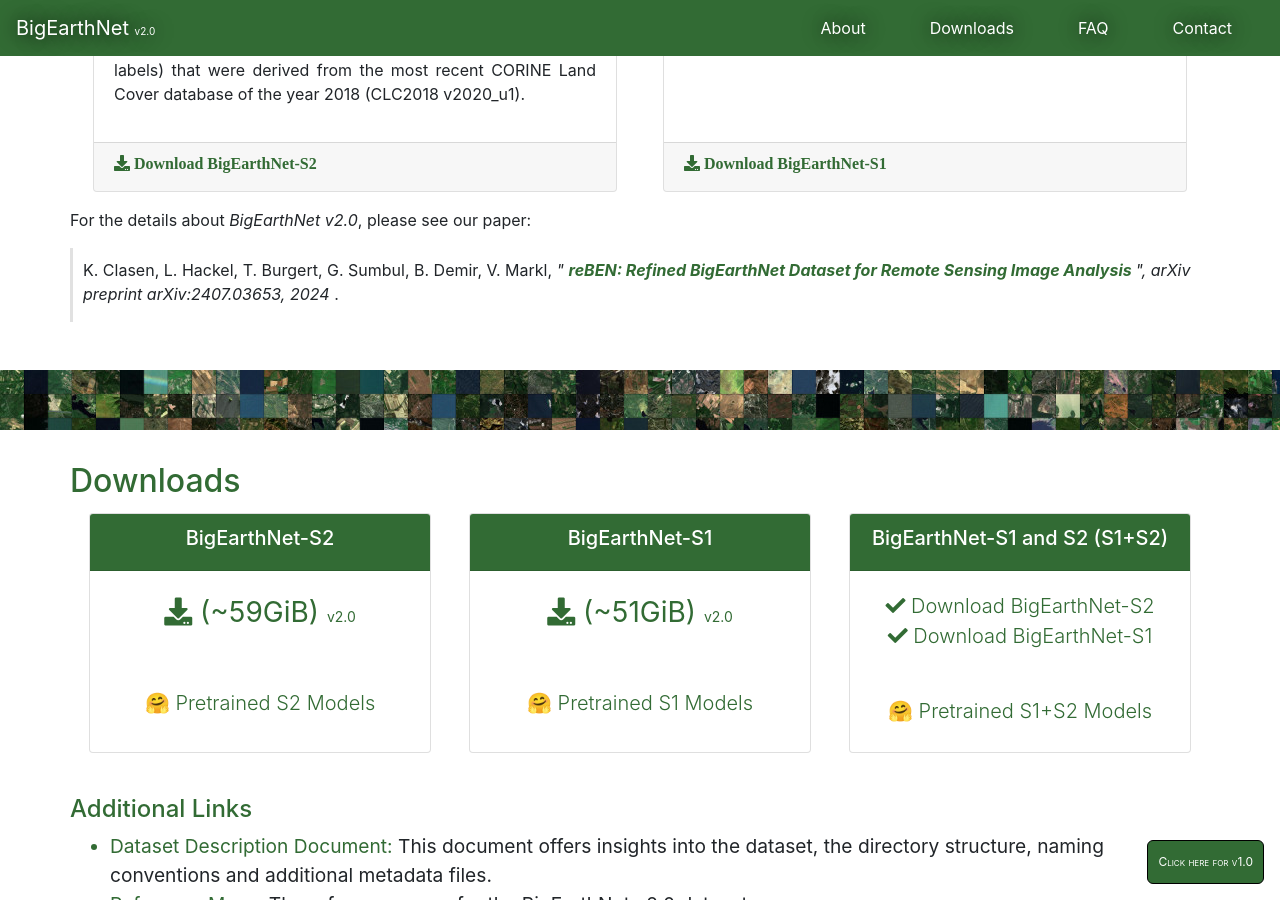
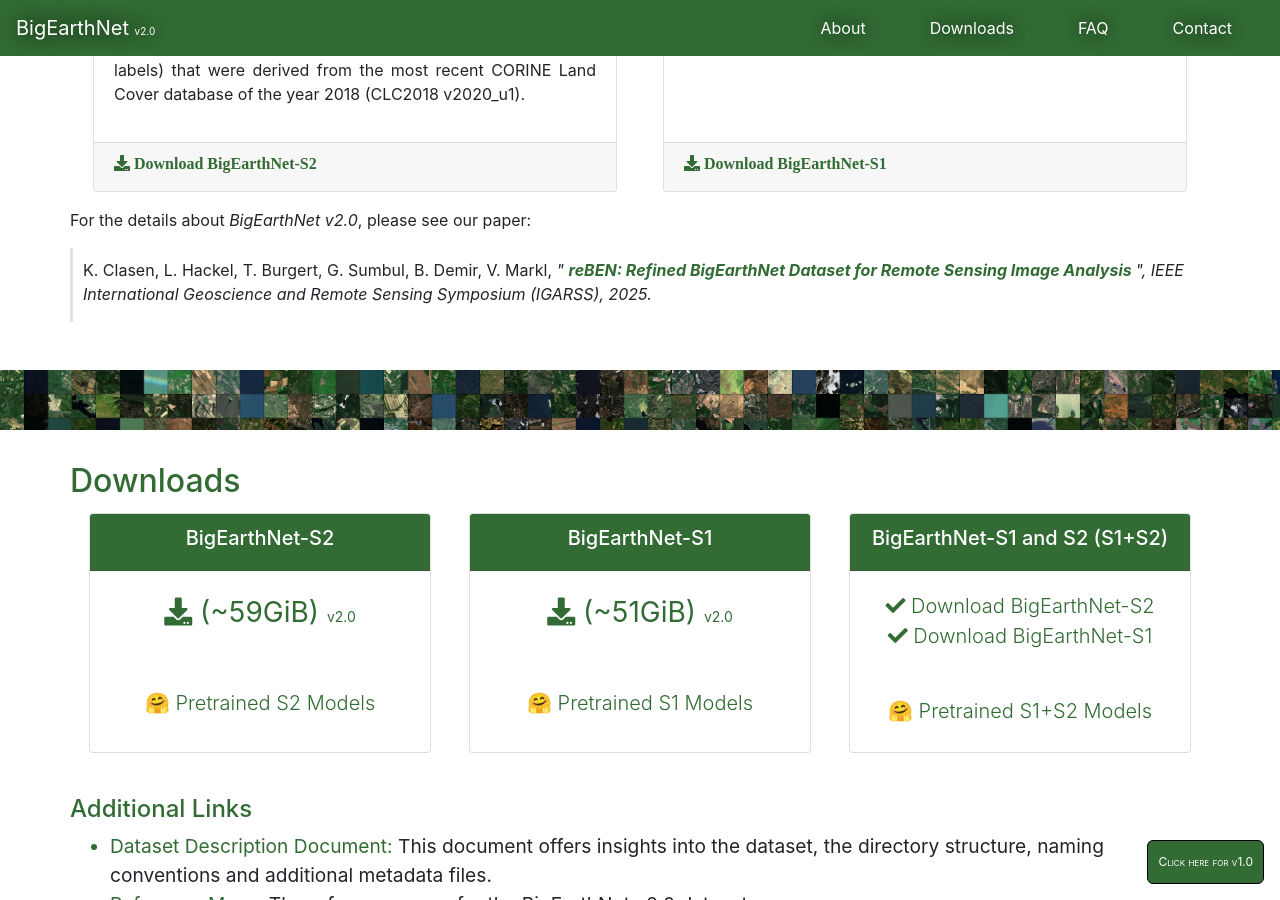
Before and after one commit to rsim-tu-berlin/bigearth.net, a Jekyll site: the page built from index.html, in a window 1280 px wide and 900 px high, scrolled down 1021 px. Built offline with Jekyll 4.4.1, drawn with Linux system fonts in a browser that asks for light colours.

Commit message:
update citation info

```diff
--- a/index.html
+++ b/index.html
@@ -207,8 +207,7 @@
             <a href="{{ site.data.urls.reBEN-paper-url }}" target="_blank">
               reBEN: Refined BigEarthNet Dataset for Remote Sensing Image Analysis
             </a>
-            ", arXiv preprint arXiv:2407.03653, 2024
-          </i>.
+            ", IEEE International Geoscience and Remote Sensing Symposium (IGARSS), 2025.</i>
         </p>
       </blockquote>
     </div>
```
